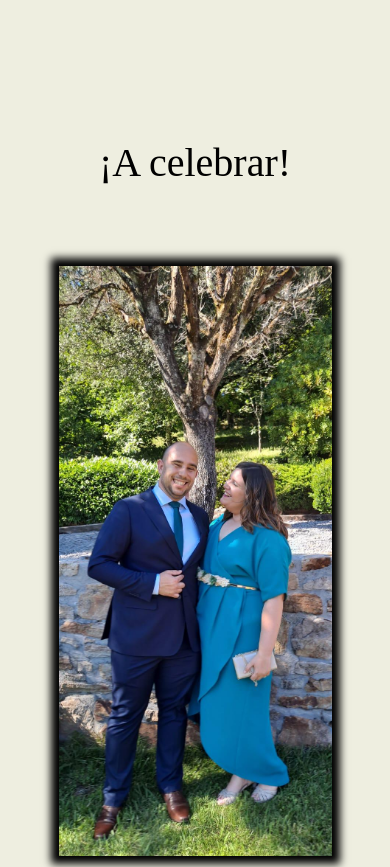
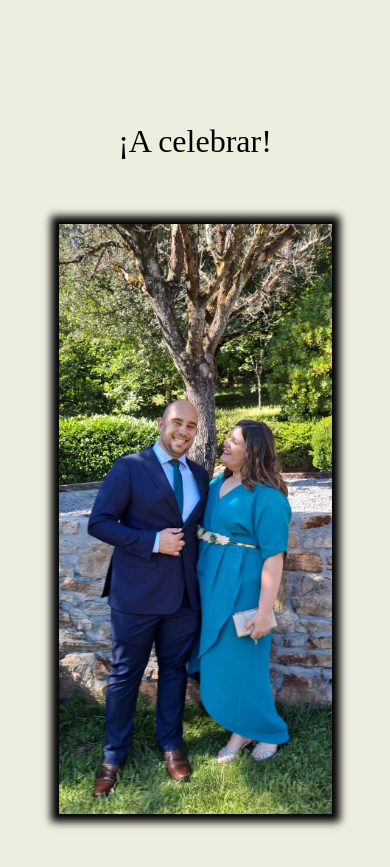
Before and after one commit to Enriquedesigner825/bodaCarlosyMaria, a website: page assets/index.html in a window 390 px wide. Shown: the part 2040-2907 px from the top of the page. Drawn offline with Linux system fonts and the light colour scheme; a web font is replaced by a local one.

Commit message:
Últimos retoques a celebrar

```diff
--- a/assets/css/style.css
+++ b/assets/css/style.css
@@ -592,9 +592,7 @@ button:hover {
     .celebrar img{
         width: 70vw;
     }
-    .celebrar h2{
-        font-size: 10em;
-    }
+
     .fecha h3{
         font-size: 1.875em;
     }
@@ -604,7 +602,7 @@ button:hover {
 
     .celebrar h2{
 
-        font-size: 2.5em;
+        font-size: 2em;
     }
     .descripcion{
         font-size: 1em;
```
